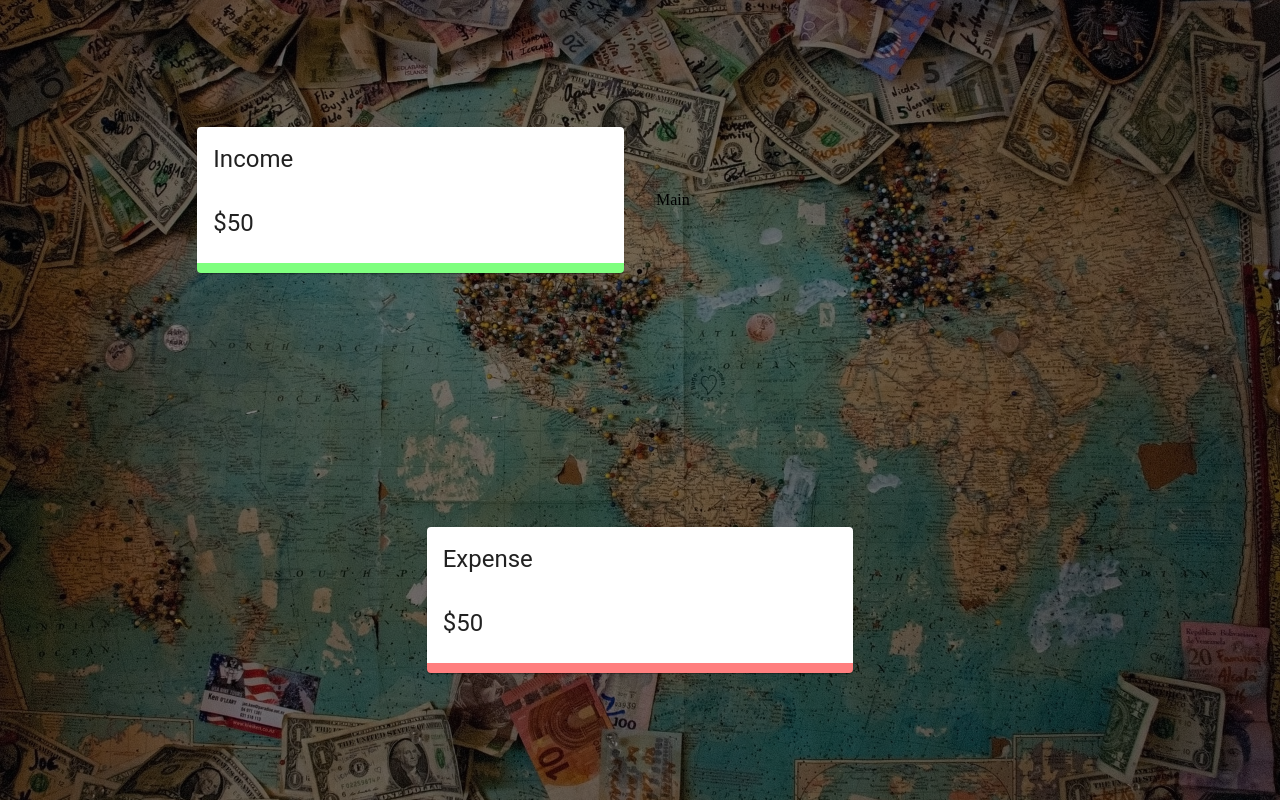
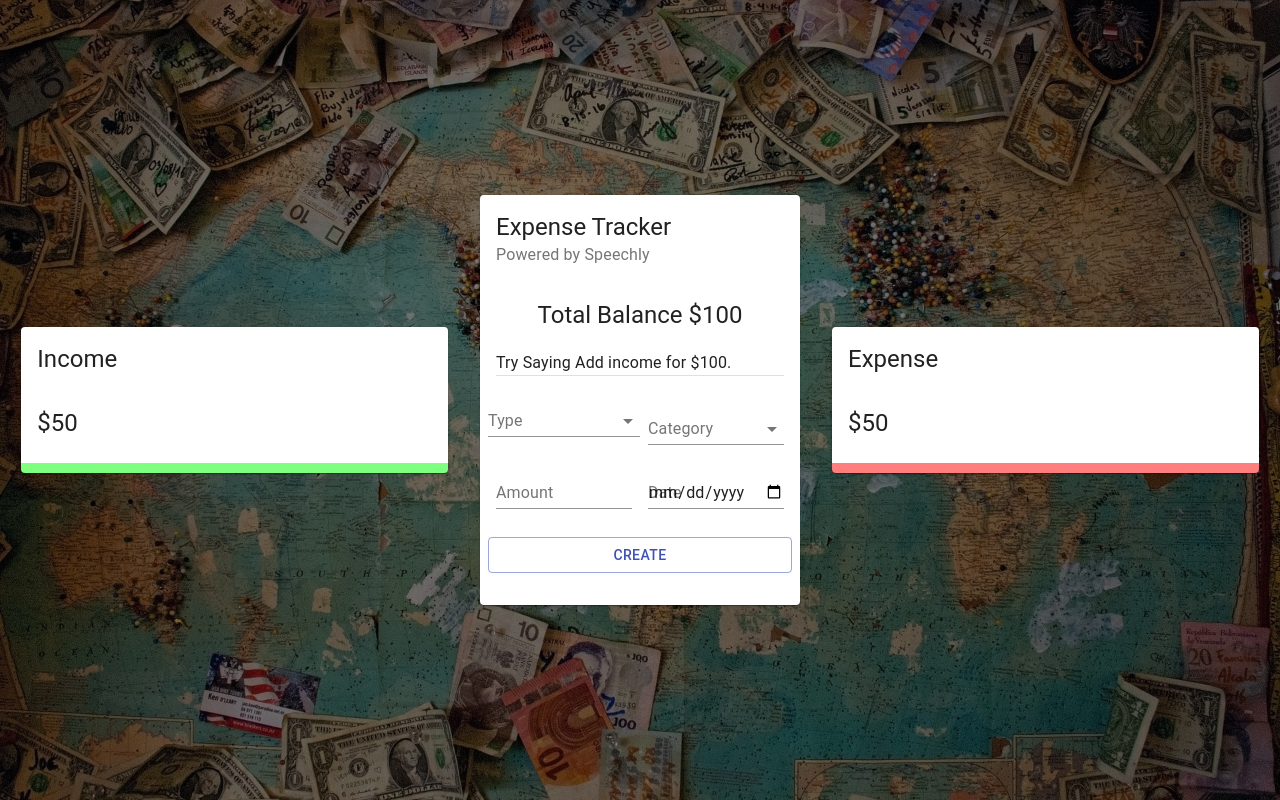
Before and after one commit to VibhuGautam/Expense-Tracker, a React (Create React App) app: page / in a window 1280 px wide. Built offline with nearby package versions, Linux system fonts and the light colour scheme.

Commit message:
Second Changes

```diff
--- a/src/App.js
+++ b/src/App.js
@@ -1,5 +1,6 @@
 import { Grid } from '@material-ui/core';
 import React from 'react'
+import Main from './components/Main/Main'
 import Details from './components/Details/Details';
 import useStyles from './styles';
 
@@ -13,8 +14,8 @@
                 <Grid item xs = {12} sm ={4}>
                     <Details title = "Income"/>
                 </Grid>
-                <Grid item xs = {12} sm ={4}>
-                    Main
+                <Grid item xs = {12} sm ={3}>
+                    <Main />
                 </Grid>
                 <Grid item xs = {12} sm ={4}>
                     <Details title = "Expense"/>
--- /dev/null
+++ b/src/components/Main/Form/Form.jsx
@@ -0,0 +1,47 @@
+import { Button, FormControl, Grid, InputLabel, MenuItem, Select, TextField, Typography } from '@material-ui/core';
+import React from 'react'
+
+import useStyles from './styles';
+
+
+const Form = () => {
+    const classes = useStyles();
+
+    return (
+        <Grid container spacing = {2}>
+            <Grid item xs ={12}>
+                <Typography align = "center" variant = "subtitle2" gutterBottom>
+
+                </Typography>
+
+            </Grid>
+            <Grid items xs = {6}>
+                <FormControl fullWidth>
+                    <InputLabel>Type</InputLabel>
+                    <Select>
+                        <MenuItem value = "Income">Income</MenuItem>
+                        <MenuItem value = "Expense">Expense</MenuItem>
+                    </Select>
+                </FormControl>
+            </Grid>
+            <Grid item xs ={6}>
+                <FormControl fullWidth>
+                    <InputLabel>Category</InputLabel>
+                    <Select>
+                        <MenuItem value = "business">business</MenuItem>
+                        <MenuItem value = "salart">salary</MenuItem>
+                    </Select>
+                </FormControl>
+            </Grid>
+            <Grid item xs = {6}>
+                <TextField type = "number" label = "Amount" fullWidth/>
+            </Grid>
+            <Grid item xs = {6}>
+                <TextField type = "date" label = "Date" fullWidth/>
+            </Grid>
+            <Button className = {classes.button} variant = "outlined" color = "primary" fullWidth>Create</Button>
+        </Grid>
+    )
+}
+
+export default Form
--- /dev/null
+++ b/src/components/Main/Form/styles.js
@@ -0,0 +1,13 @@
+
+import { makeStyles } from '@material-ui/core/styles';
+
+export default makeStyles(() => ({
+  radioGroup: {
+    display: 'flex',
+    justifyContent: 'center',
+    marginBottom: '-10px',
+  },
+  button: {
+    marginTop: '20px',
+  },
+}));
--- /dev/null
+++ b/src/components/Main/List/styles.js
@@ -0,0 +1,17 @@
+import { makeStyles } from '@material-ui/core/styles';
+import { red, green } from '@material-ui/core/colors';
+
+export default makeStyles((theme) => ({
+  avatarIncome: {
+    color: '#fff',
+    backgroundColor: green[500],
+  },
+  avatarExpense: {
+    color: theme.palette.getContrastText(red[500]),
+    backgroundColor: red[500],
+  },
+  list: {
+    maxHeight: '150px',
+    overflow: 'auto',
+  },
+}));
--- /dev/null
+++ b/src/components/Main/Main.jsx
@@ -0,0 +1,34 @@
+
+import { Card, CardContent, CardHeader, Divider, Grid, Typography } from '@material-ui/core'
+import React from 'react'
+import Form from './Form/Form';
+import useStyles from './styles';
+
+
+
+const Main = () => {
+    const classes = useStyles();
+
+    return (
+       <Card className = {classes.root}>
+           <CardHeader title = "Expense Tracker" subheader = "Powered by Speechly" />
+            <CardContent>
+                <Typography align = "center" variant = "h5">Total Balance  $100</Typography>
+                <Typography variant ="subtitle1" style={{lineHeight :'1.5rem' , marginTop:'20px'}}>
+                    Try Saying Add income for $100.
+                </Typography>
+                <Divider />
+                <Form />
+            </CardContent>
+            <CardContent className = {classes.cartContent}>
+                <Grid container spacing = {2}>
+                    <Grid item xs = {12}>
+
+                    </Grid>
+                </Grid>
+            </CardContent>
+       </Card>
+    )
+}
+
+export default Main
```
Also changed, not shown: src/components/Details/Main/Main.jsx (deleted, +0 -13 lines), src/components/Main/List/List.jsx (added, +23 -0 lines), src/components/Main/styles.js (renamed from src/components/Details/Main/styles.js).
